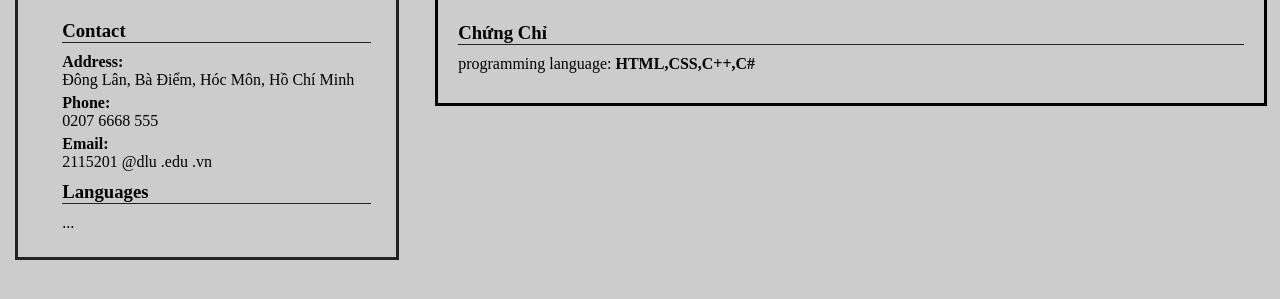
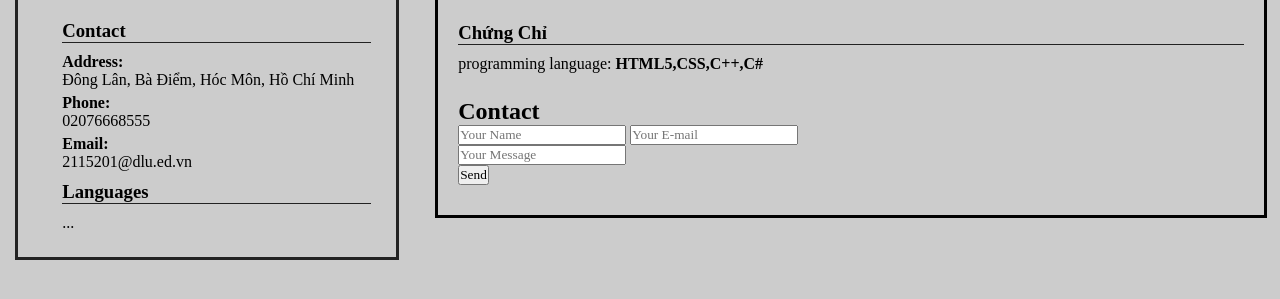
Before and after one commit to vynhatduy/my-cv, a plain HTML site: page index.html in a window 1280 px wide. Shown: the part 379-678 px from the top of the page. Drawn offline with Linux system fonts and the light colour scheme.

Commit message:
Update index.html

```diff
--- a/index.html
+++ b/index.html
@@ -28,13 +28,13 @@
                             <li>
                                 <a href="tel:+84 2076668555">
                                     <h4 class="animation-header">Phone:</h4>
-                                    <p class="animation-slider">0207 6668 555</p>
+                                    <p class="animation-slider">02076668555</p>
                                 </a>
                             </li>
                             <li>
                                 <a href="mailto:2115201@dlu.edu.vn">
                                     <h4 class="animation-header">Email:</h4>
-                                    <p class="animation-slider">2115201 @dlu .edu .vn</p>
+                                    <p class="animation-slider">2115201@dlu.ed.vn</p>
                                 </a>
                             </li>
                         </ul>
@@ -87,10 +87,24 @@
                 </div>
                 <div class="certificate mgt25">
                     <h3 class="title animation-header">Chứng Chỉ</h3>
-                    <p class="animation-slider">programming language: <b>HTML,CSS,C++,C#</b></p>
+                    <p class="animation-slider">programming language: <b>HTML5,CSS,C++,C#</b></p>
+                </div>
+                <div class="contact">
+                    <h2 class="animation-header mgt25">Contact</h2>
+                    <form action="#">
+                        <div class="header">
+                           <input type="text"  id="box-1" class="box" placeholder="Your Name">
+                           <input type="text"  id="box-2" class="box" placeholder="Your E-mail">
+                        </div>
+                        <div class="body">
+                            <input type="text"  id="box-3" class="box" placeholder="Your Message">
+                        </div>
+                        <button class="btn" type="submit" title="Send">Send</button>
+                    </form>
                 </div>
             </div>
         </section>
+
     </div>
 </body>
 
```
